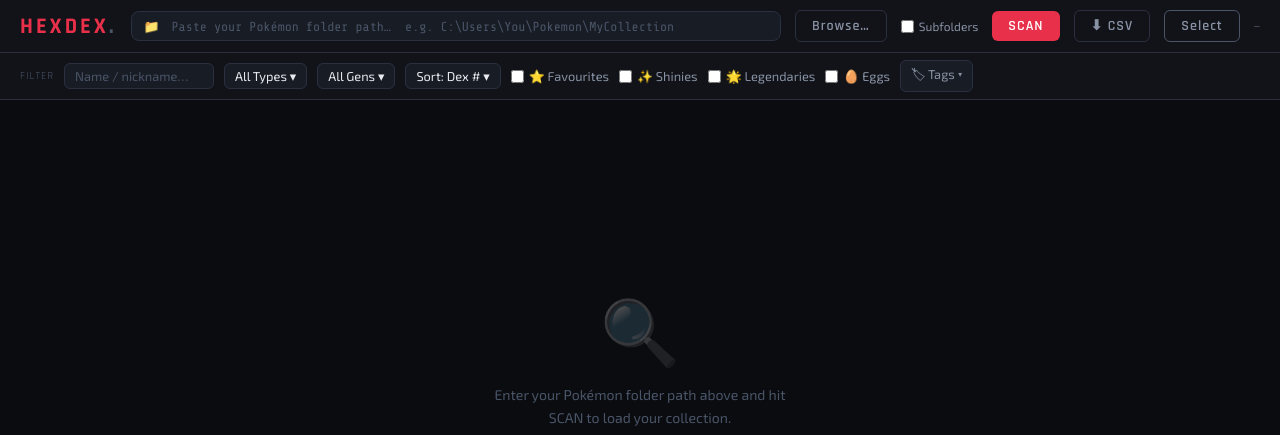
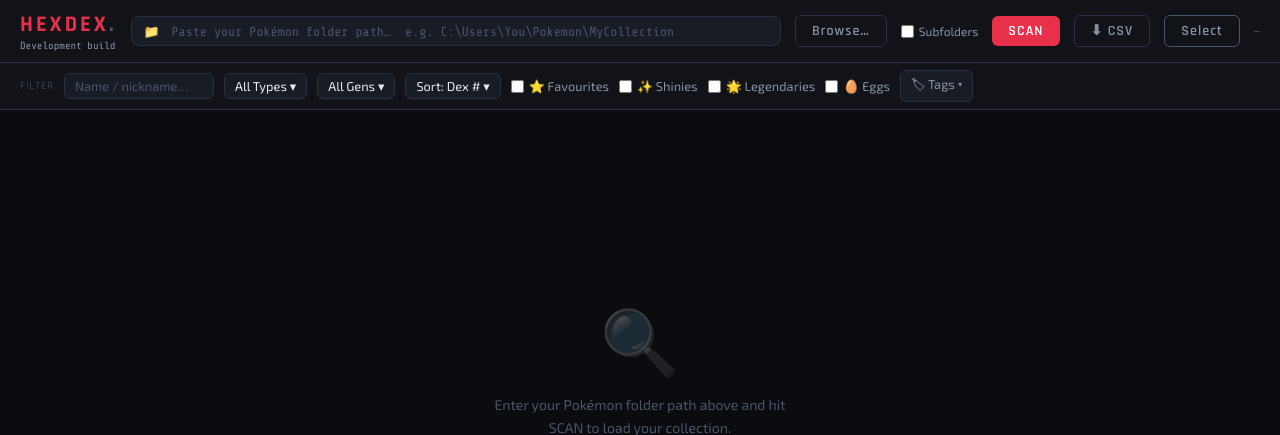
Before and after one commit to TariqMK/HexDex, a Flask app: page / in a window 1280 px wide. Shown: the top 435 px of the page. Run offline with Flask 3, Linux system fonts and the light colour scheme.

Commit message:
Add release build version metadata
Release builds now write a build-version.json file during packaging and validate it matches the generated version. The Flask app reads the metadata in frozen builds and passes it to the template, which displays the current version in the header; local/dev builds show "Development build" instead of a release label.

```diff
--- a/app.py
+++ b/app.py
@@ -26,6 +26,21 @@ IMAGE_DIR     = os.path.join(CACHE_DIR, "images")
 NOTES_FILE    = os.path.join(CACHE_DIR, "notes.json")
 
 os.makedirs(IMAGE_DIR, exist_ok=True)
+
+
+def load_build_version():
+    """Read release metadata bundled by Actions, without labelling local runs as releases."""
+    if not getattr(sys, 'frozen', False):
+        return "Development build"
+    metadata_path = os.path.join(sys._MEIPASS, "build-version.json")
+    try:
+        with open(metadata_path, encoding="utf-8") as metadata_file:
+            version = json.load(metadata_file).get("version")
+        if isinstance(version, str) and version.strip():
+            return f"v{version}"
+    except (OSError, ValueError, AttributeError):
+        pass
+    return "Unknown build"
 
 # ---------------------------------------------------------------------------
 # Notes and tags (keyed by filename - one record per variant file)
@@ -1649,7 +1664,7 @@ def scan_directory(directory: str, recursive: bool = False):
 
 @app.route("/")
 def index():
-    return render_template("index.html")
+    return render_template("index.html", build_version=load_build_version())
 
 @app.route("/cached-image/<filename>")
 def cached_image(filename):
--- a/templates/index.html
+++ b/templates/index.html
@@ -19,6 +19,8 @@ body{font-family:'Exo 2',sans-serif;background:var(--bg);color:var(--text);heigh
 header{display:flex;align-items:center;gap:14px;padding:10px 20px;background:var(--surface);border-bottom:1px solid var(--border);flex-shrink:0;z-index:200}
 .logo{font-family:'Rajdhani',sans-serif;font-weight:700;font-size:1.4rem;letter-spacing:3px;color:var(--accent);flex-shrink:0}
 .logo span{color:var(--text-mute)}
+.brand{display:flex;flex-direction:column;gap:1px;flex-shrink:0}
+.build-version{font-family:'Share Tech Mono',monospace;font-size:.65rem;color:var(--text-dim);line-height:1.2;white-space:nowrap;user-select:text}
 .scan-bar{display:flex;align-items:center;gap:8px;flex:1;background:var(--surface2);border:1px solid var(--border);border-radius:8px;padding:6px 12px;transition:border-color .2s}
 .scan-bar:focus-within{border-color:var(--accent)}
 .scan-bar input{flex:1;background:none;border:none;outline:none;font-family:'Share Tech Mono',monospace;font-size:.82rem;color:var(--text)}
@@ -281,7 +283,10 @@ header{display:flex;align-items:center;gap:14px;padding:10px 20px;background:var
 <div id="hexdex-tooltip"></div>
 
 <header>
-  <div class="logo">HEXDEX<span>.</span></div>
+  <div class="brand">
+    <div class="logo">HEXDEX<span>.</span></div>
+    <div class="build-version" title="Current HexDex build" aria-label="Current HexDex build: {{ build_version }}">{{ build_version }}</div>
+  </div>
   <div class="scan-bar">
     <span style="color:var(--text-mute);font-size:.8rem;margin-right:4px">📁</span>
     <input id="dirInput" type="text" placeholder="Paste your Pokémon folder path…  e.g. C:\Users\You\Pokemon\MyCollection">
```
Also changed, not shown: .github/workflows/build.yml.
